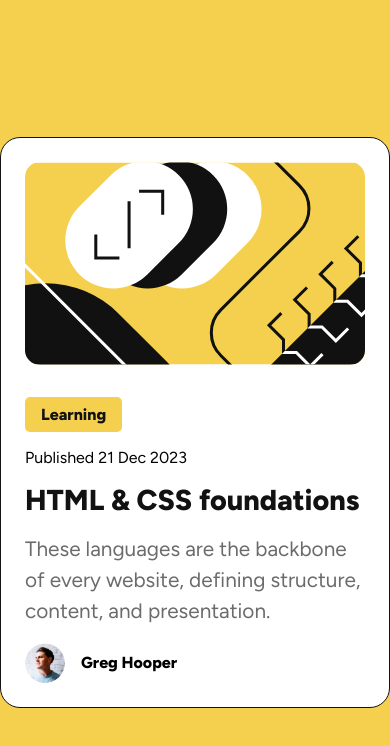
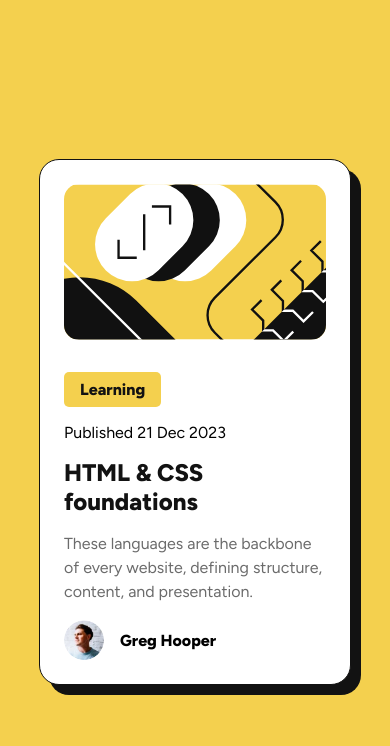
Before and after one commit to WesllenCarmo/blogPreviewCard, a React (Vite) app: page / in a window 390 px wide. Shown: the top 746 px of the page. Built offline with nearby package versions, Linux system fonts and the light colour scheme.

Commit message:
box shadow style created. Stylesheet updated. Responsive web design stylesheet for mobile deviced created. README.md updated.

```diff
--- a/src/components/Card.module.css
+++ b/src/components/Card.module.css
@@ -1,5 +1,6 @@
 .card {
-    width: 480px;
+    width: 100%;
+    max-width: 480px;
     background-color: hsl(0, 0%, 100%);
     padding: 1.5em;
     display: flex;
@@ -7,6 +8,7 @@
     row-gap: 2em;
     border: 1px solid hsl(0, 0%, 7%);
     border-radius: 20px;
+    box-shadow: 10px 10px 0px hsl(0, 0%, 7%);
 }
 .cardImage {
     width: 100%;
@@ -47,3 +49,14 @@
     height: 40px;
     border-radius: 50%;
 }
+@media (max-width: 480px) {
+    .card {
+        width: 80%;
+    }
+    .description {
+        font-size: 1em;
+    }
+    .title {
+        font-size: 1.5em
+    }
+}
```
Also changed, not shown: 1 other file (tests, documents, lock files or other folders).
